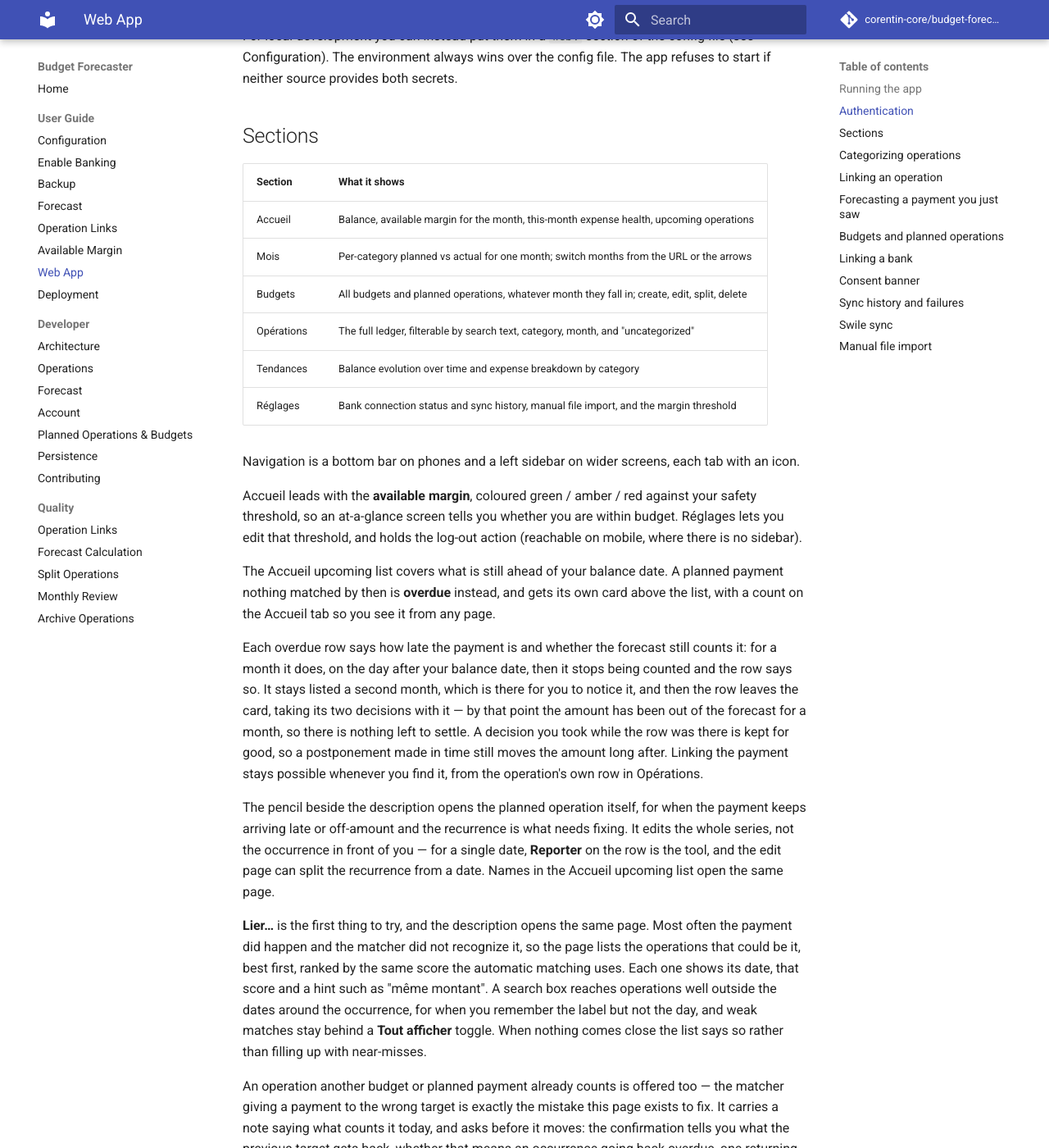
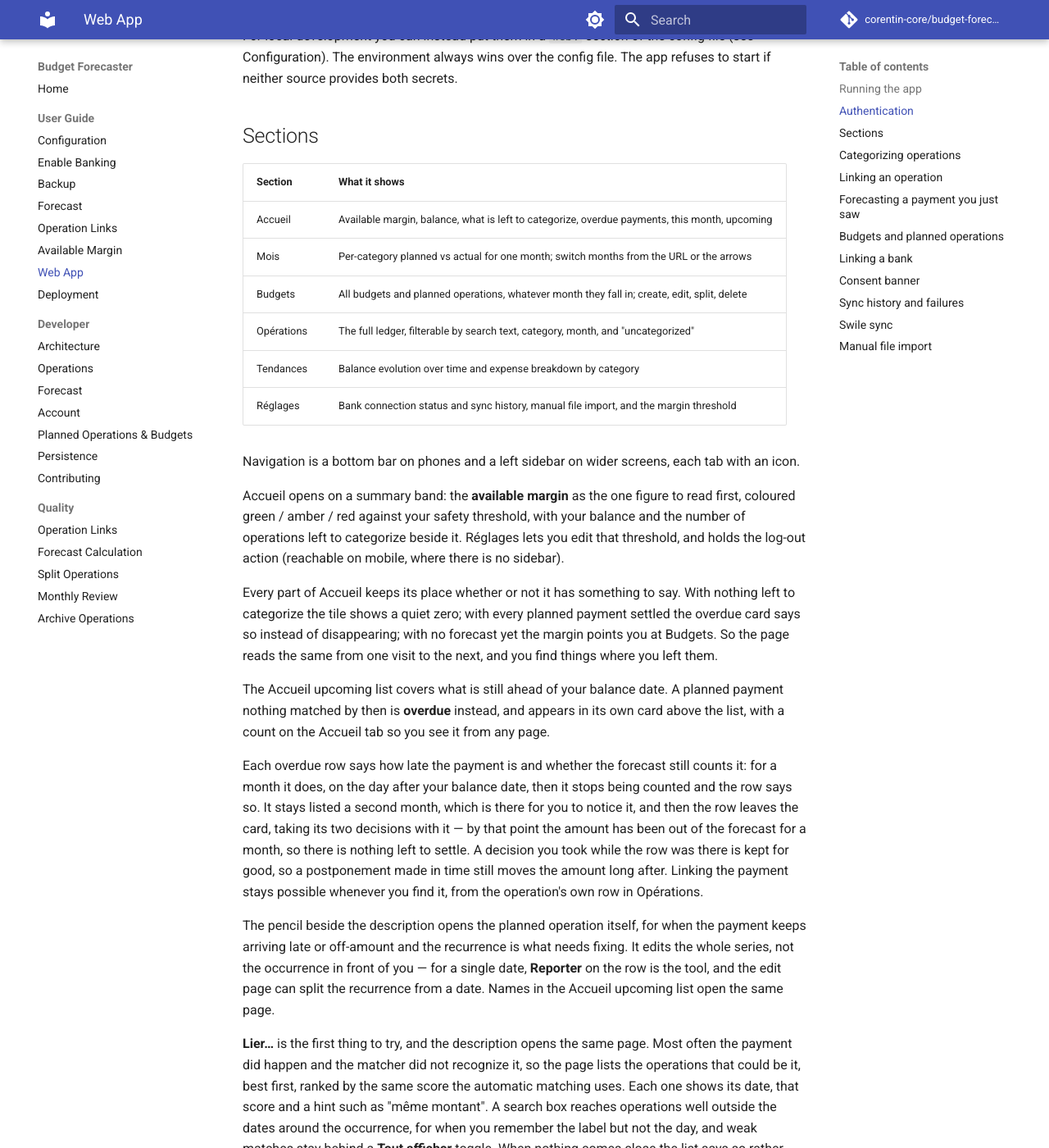
Before and after one commit to corentin-core/budget-forecaster, an MkDocs documentation site: the page built from docs/user/web-app.md, in a window 1280 px wide and 1400 px high, scrolled down 1130 px. Shown: the whole window at 82% size. Built offline with MkDocs 1.6.1 and Material for MkDocs 9.7.7, drawn with Linux system fonts in a browser that asks for light colours; comment, search, counter and statistics services are not loaded.

Commit message:
feat: compose the Home landing page
Home stacked two centred hero numbers in separate full-width cards at
different sizes, added a third card in the same mould for a count that is
really an action, and hid every card that had nothing to say — so the page
was two cards on a quiet day and five on a busy one, and had to be relearned
each visit.

It now opens on a summary band: the margin as the one figure to read first,
with the balance and the categorize count beside it as secondary tiles. Every
slot stays filled — a quiet zero, a settled overdue card, a margin that points
at Budgets when there is no forecast yet — so the layout is the same from one
visit to the next.

The two lower cards share a row of equal height, with each card's own link
taking up the slack.

Closes #357

```diff
--- a/docs/user/web-app.md
+++ b/docs/user/web-app.md
@@ -55,26 +55,33 @@
 
 ## Sections
 
-| Section    | What it shows                                                                                |
-| ---------- | -------------------------------------------------------------------------------------------- |
-| Accueil    | Balance, available margin for the month, this-month expense health, upcoming operations      |
-| Mois       | Per-category planned vs actual for one month; switch months from the URL or the arrows       |
-| Budgets    | All budgets and planned operations, whatever month they fall in; create, edit, split, delete |
-| Opérations | The full ledger, filterable by search text, category, month, and "uncategorized"             |
-| Tendances  | Balance evolution over time and expense breakdown by category                                |
-| Réglages   | Bank connection status and sync history, manual file import, and the margin threshold        |
+| Section    | What it shows                                                                                 |
+| ---------- | --------------------------------------------------------------------------------------------- |
+| Accueil    | Available margin, balance, what is left to categorize, overdue payments, this month, upcoming |
+| Mois       | Per-category planned vs actual for one month; switch months from the URL or the arrows        |
+| Budgets    | All budgets and planned operations, whatever month they fall in; create, edit, split, delete  |
+| Opérations | The full ledger, filterable by search text, category, month, and "uncategorized"              |
+| Tendances  | Balance evolution over time and expense breakdown by category                                 |
+| Réglages   | Bank connection status and sync history, manual file import, and the margin threshold         |
 
 Navigation is a bottom bar on phones and a left sidebar on wider screens, each tab with
 an icon.
 
-Accueil leads with the **available margin**, coloured green / amber / red against your
-safety threshold, so an at-a-glance screen tells you whether you are within budget.
-Réglages lets you edit that threshold, and holds the log-out action (reachable on
-mobile, where there is no sidebar).
+Accueil opens on a summary band: the **available margin** as the one figure to read
+first, coloured green / amber / red against your safety threshold, with your balance and
+the number of operations left to categorize beside it. Réglages lets you edit that
+threshold, and holds the log-out action (reachable on mobile, where there is no
+sidebar).
+
+Every part of Accueil keeps its place whether or not it has something to say. With
+nothing left to categorize the tile shows a quiet zero; with every planned payment
+settled the overdue card says so instead of disappearing; with no forecast yet the
+margin points you at Budgets. So the page reads the same from one visit to the next, and
+you find things where you left them.
 
 The Accueil upcoming list covers what is still ahead of your balance date. A planned
-payment nothing matched by then is **overdue** instead, and gets its own card above the
-list, with a count on the Accueil tab so you see it from any page.
+payment nothing matched by then is **overdue** instead, and appears in its own card
+above the list, with a count on the Accueil tab so you see it from any page.
 
 Each overdue row says how late the payment is and whether the forecast still counts it:
 for a month it does, on the day after your balance date, then it stops being counted and
```
Also changed, not shown: budget_forecaster/web/static/app.css (+49 -23 lines), 9 other files.
